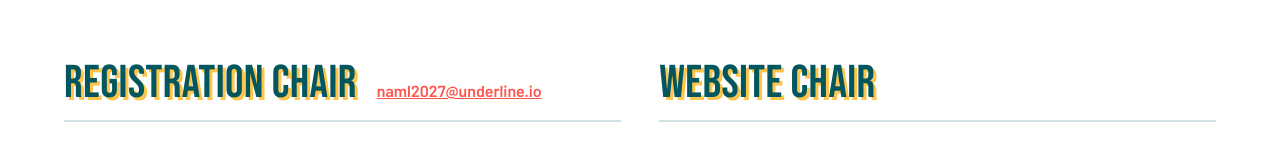
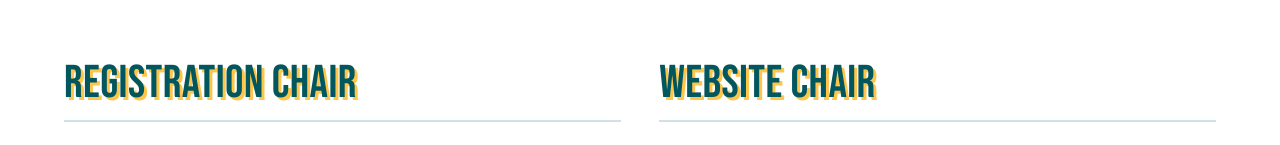
Before and after one commit to futuretech712-jpg/und-demo-naml, a plain HTML site: page organizers.html in a window 1280 px wide. Shown: the part 1481-1626 px from the top of the page. Drawn offline with Linux system fonts and the light colour scheme.

Commit message:
Remove email from Registration chair heading
Co-Authored-By: Claude Opus 5.5 <noreply@anthropic.com>
Claude-Session: https://claude.ai/code/session_01KyK1EABoec7QTkgWMBkRDy

```diff
--- a/organizers.html
+++ b/organizers.html
@@ -73,7 +73,7 @@
 
     <div class="two">
       <div class="group">
-        <div class="ghead"><h2>Registration chair</h2><a href="mailto:naml2027@underline.io">naml2027@underline.io</a></div>
+        <div class="ghead"><h2>Registration chair</h2></div>
         <div class="people">
           <div class="person"><div class="ph" data-i="OZ"><img src="https://naml2026.org/wp-content/uploads/2025/12/Olivera-Peroli-Zodan-e1764588582163-400x400.png" alt="Olivera Peroli Zodan" loading="lazy" onerror="this.remove()"></div><h3>Olivera Peroli Zodan</h3><p>Underline Science</p></div>
         </div>
```
Also changed, not shown: src/pages/organizers.html (+1 -1 lines), wordpress/organizers.html (+1 -1 lines).
